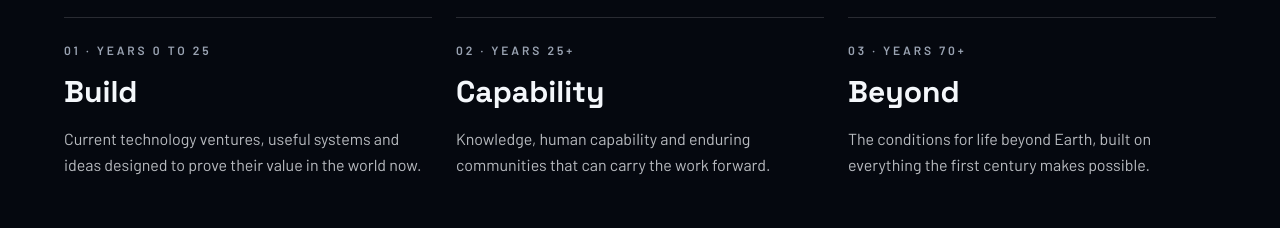
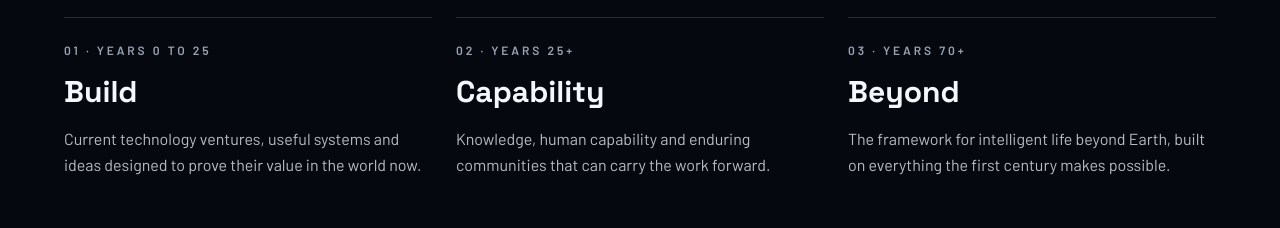
Before and after one commit to DaveySwift/davidswift.xyz, a Next.js app: page / in a window 1280 px wide. Shown: the part 2740-2968 px from the top of the page. Built offline with nearby package versions, Linux system fonts and the light colour scheme.

Commit message:
Rewrite the Beyond horizon line around intelligent life.
Co-authored-by: The Reply Guy <DaveySwift@users.noreply.github.com>

```diff
--- a/src/content/site.ts
+++ b/src/content/site.ts
@@ -143,7 +143,7 @@ export const site = {
     {
       label: "Years 70+",
       title: "Beyond",
-      body: "The conditions for life beyond Earth, built on everything the first century makes possible.",
+      body: "The framework for intelligent life beyond Earth, built on everything the first century makes possible.",
     },
   ] satisfies HorizonStage[],
   values: [
```
